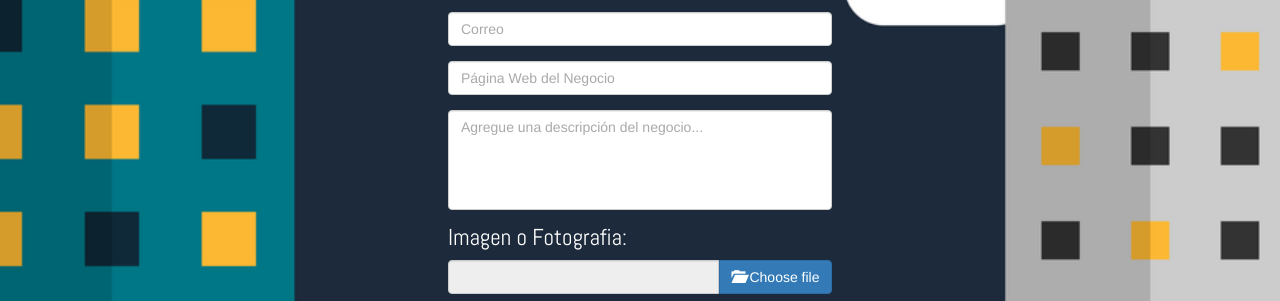
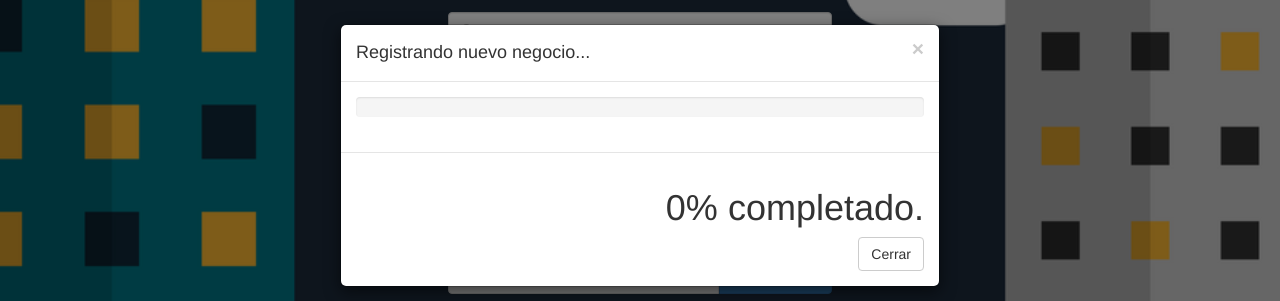
Before and after one commit to datt30/MonkeyBusiness, a plain HTML site: page RegistroNegocioInterno.html in a window 1280 px wide. Both pictures are taken after a click on the button "Registrarme!". Shown: the part 412-713 px from the top of the page. Drawn offline with Linux system fonts and the light colour scheme; some packages are replaced by stand-ins of ours.

Commit message:
Add progress bar in forms

```diff
--- a/RegistroNegocioInterno.html
+++ b/RegistroNegocioInterno.html
@@ -2,7 +2,7 @@
 <html lang="en">
 <head>
     <meta charset="UTF-8">
-    <title>MonkeyEvents</title>
+    <title>Convivamos/Registro</title>
     <link rel="stylesheet" href="app/formulario.css"/>
     <link rel="stylesheet" href="dependencies/bootstrap/css/bootstrap.css"/>
     <link href="https://fonts.googleapis.com/css?family=Abel" rel="stylesheet">
@@ -13,7 +13,6 @@
     <img  class="img-rounded" src="assets/Convivamos1.png" alt="" >
   </div>
 
-<div>
 
 <form id="form_negocio_interno">
   <div class="form-group">
@@ -45,11 +44,40 @@
     <label><input type="checkbox"> Autorizo a ........ a utilizar mi informacion con el fin de ...</label>
   </div>
 
-  <button type="submit" class="btn btn-primary btn-lg">Registrarme!</button>
+  <button type="submit" class="btn btn-primary btn-lg" data-toggle="modal" data-target="#modalSaveChanges">Registrarme!</button>
 
  </form>
 
-</div>
+
+ <!-- Modal -->
+ <div id="modalSaveChanges" class="modal fade" role="dialog">
+   <div class="modal-dialog">
+
+     <!-- Modal content-->
+     <div class="modal-content">
+       <div class="modal-header">
+         <button type="button" class="close" data-dismiss="modal">&times;</button>
+         <h4 class="modal-title">Registrando nuevo negocio...</h4>
+       </div>
+       <div class="modal-body">
+         <!-- progress bar-->
+         <div class="progress">
+           <div id="progress-bar" class="progress-bar progress-bar-info progress-bar-striped active" role="progressbar"
+           aria-valuenow="40" aria-valuemin="0" aria-valuemax="100" style="width:0%">
+           </div>
+         </div>
+         <!-- END progress bar-->
+       </div>
+       <div class="modal-footer">
+         <h1 id="progress-bar-txt">0% completado.</h1>
+         <button type="button" class="btn btn-default" data-dismiss="modal">Cerrar</button>
+       </div>
+     </div>
+     <!-- END Modal content-->
+   </div>
+ </div>
+ <!-- END Modal -->
+
 
 
 
--- a/app/SendNegocioInterno.js
+++ b/app/SendNegocioInterno.js
@@ -2,7 +2,9 @@ window.onload = initialize;
 
 //formulario
 var formRegister_negocio_interno;
-
+//progress-bar (in modal window)
+var progress_bar;
+var progress_bar_text_below;
 
 //variable de urbanizacion
 var refUrbanizacion;
@@ -15,6 +17,9 @@ var refUrbanizacion_negocio_interno;
  var uploadTask;
 
 function initialize(){
+progress_bar = document.getElementById('progress-bar');
+progress_bar_text_below = document.getElementById('progress-bar-txt');
+
 formRegister_negocio_interno = document.getElementById('form_negocio_interno');
 formRegister_negocio_interno.addEventListener("submit",send_negocio_interno_toFirebase, false);
 
@@ -39,6 +44,8 @@ function send_negocio_interno_toFirebase(event){
     // Get task progress, including the number of bytes uploaded and the total number of bytes to be uploaded
     var progress = (snapshot.bytesTransferred / snapshot.totalBytes) * 100;
     console.log('Upload is ' + progress + '% done');
+    progress_bar.style.width = progress + '%';
+    progress_bar_text_below.textContent = progress.toFixed() + '% completado.';
     switch (snapshot.state) {
       case firebase.storage.TaskState.PAUSED: // or 'paused'
         console.log('Upload is paused');
```
Also changed, not shown: RegistroComercioExterno.html (+31 -3 lines), RegistroContacto.html (+34 -9 lines), app/SendComercioExterno.js (+9 -0 lines).
